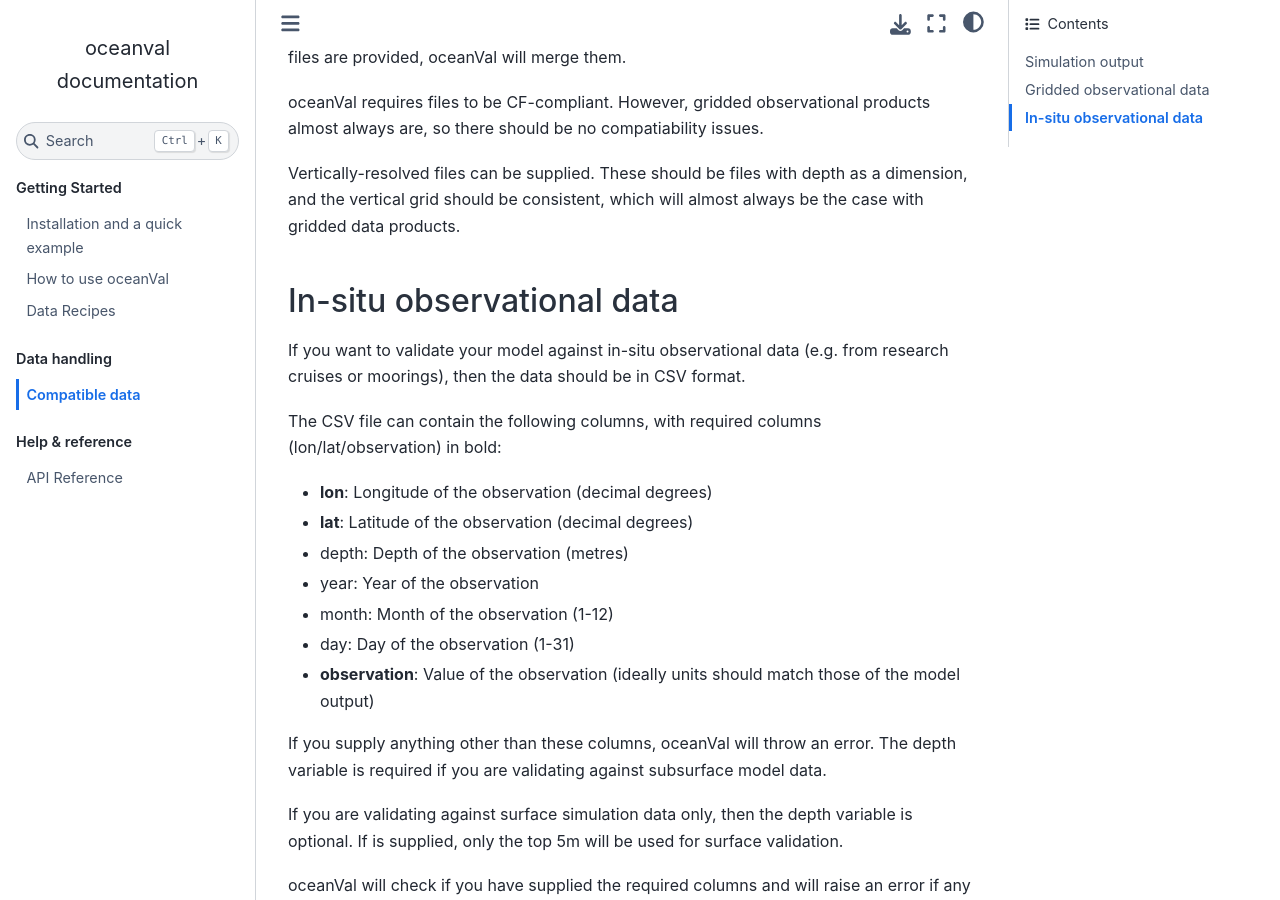
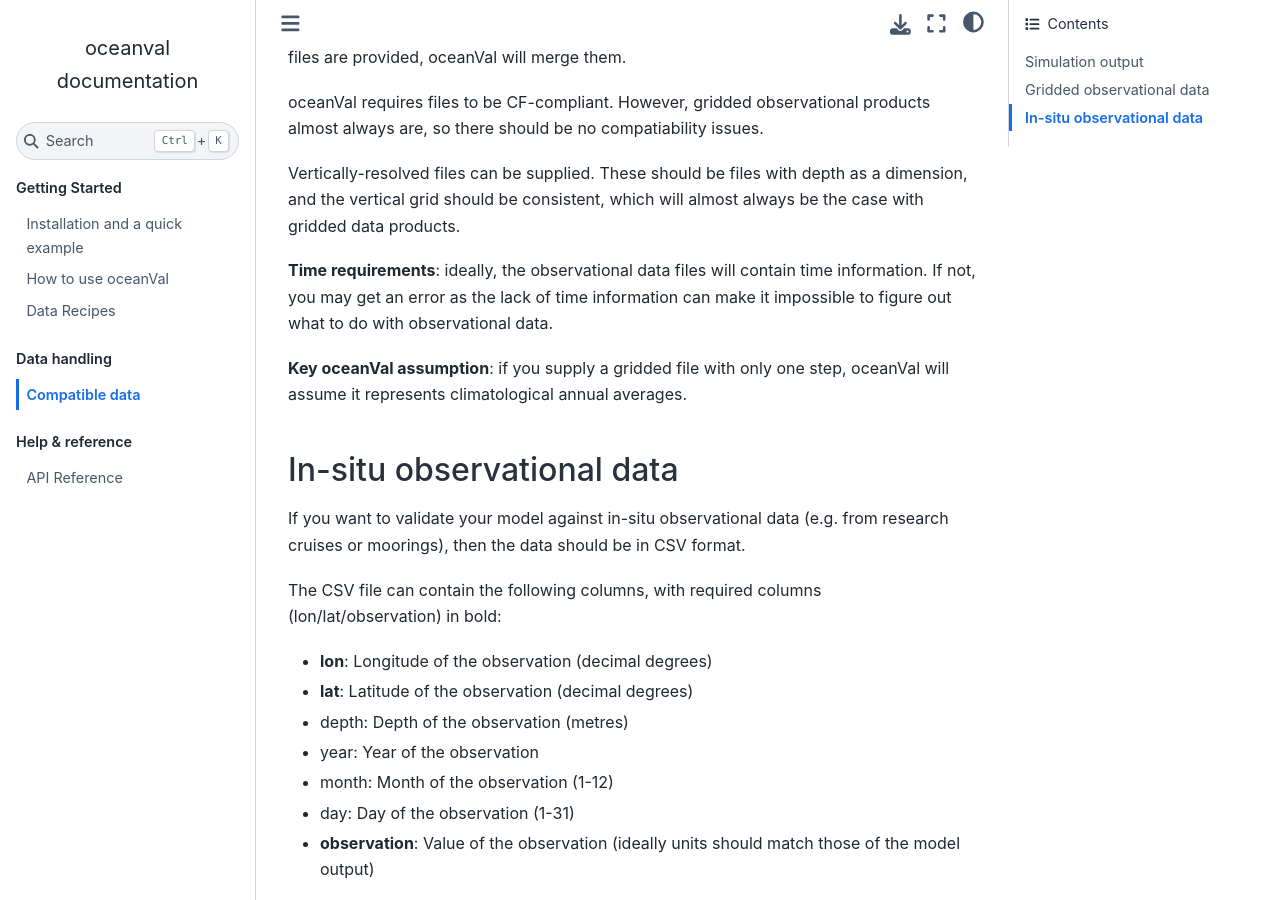
Before and after one commit to pmlmodelling/oceanVal, a Sphinx documentation site: the page built from docs/source/obs_data.rst, in a window 1280 px wide and 900 px high, scrolled down 969 px. Built offline with Sphinx 7.4.7 and the Sphinx Book theme 1.1.4, drawn with Linux system fonts in a browser that asks for light colours.

Commit message:
add not on time requirements in files

```diff
--- a/docs/source/obs_data.rst
+++ b/docs/source/obs_data.rst
@@ -28,6 +28,7 @@ For example, files could be named YYYY/MM/model_output_YYYYMMDD.nc. oceanVal wil
 
 
 
+
 Gridded observational data
 ---------------------------
 
@@ -38,6 +39,11 @@ Observations can either be contained in a single NetCDF file or multiple files.
 oceanVal requires files to be CF-compliant. However, gridded observational products almost always are, so there should be no compatiability issues.
 
 Vertically-resolved files can be supplied. These should be files with depth as a dimension, and the vertical grid should be consistent, which will almost always be the case with gridded data products.
+
+**Time requirements**: ideally, the observational data files will contain time information. If not, you may get an error as the lack of time information can make it impossible to figure out what to do with observational data.
+
+
+**Key oceanVal assumption**: if you supply a gridded file with only one step, oceanVal will assume it represents climatological annual averages.
 
 In-situ observational data
 -----------------------
```
